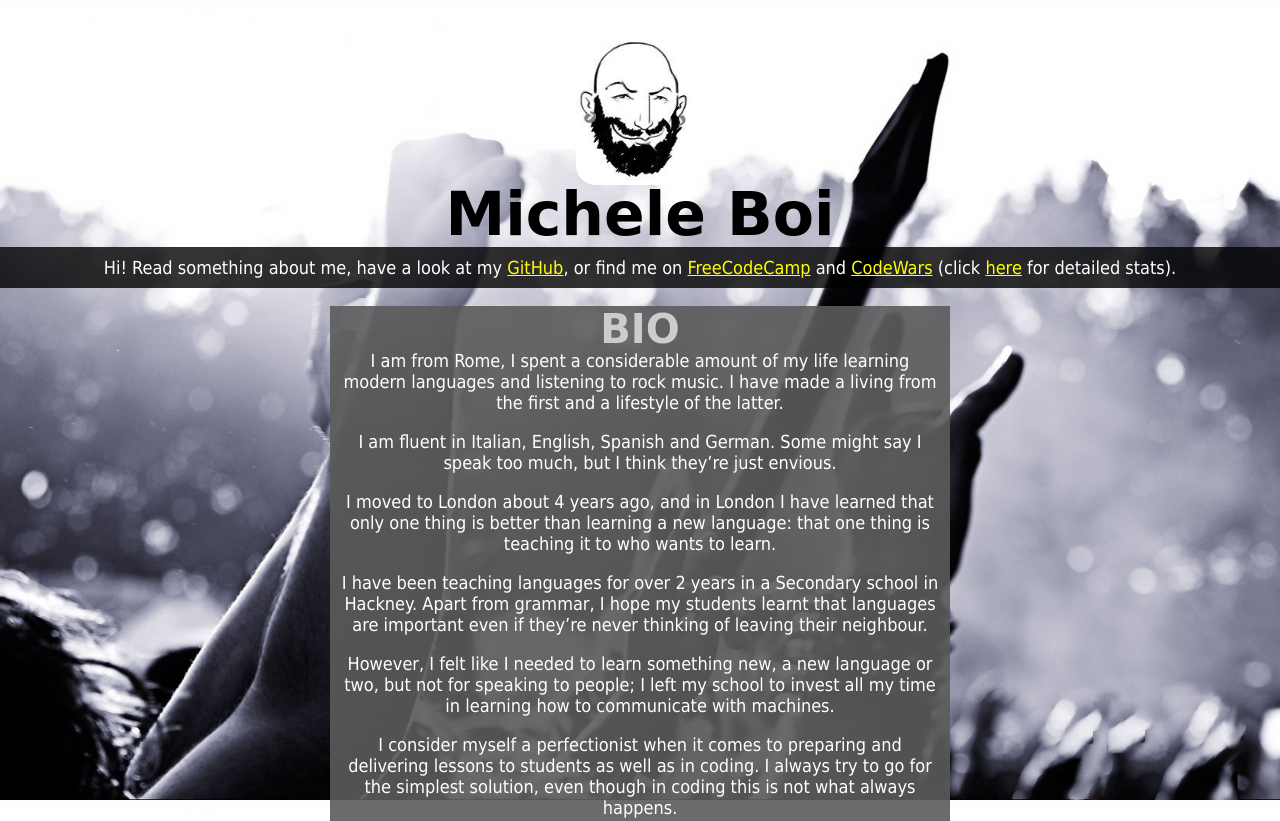
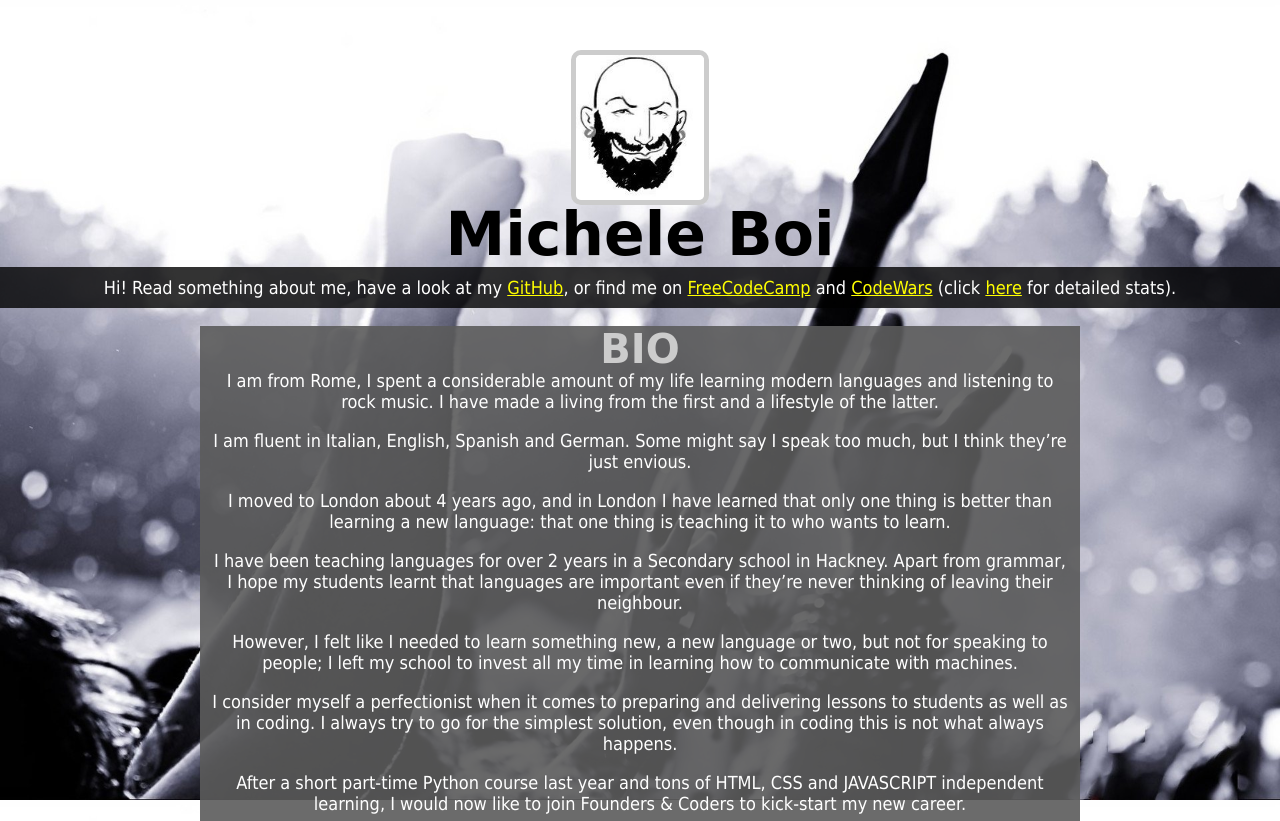
Before and after one commit to boi87/boi87.github.io, a plain HTML site: page index.html in a window 1280 px wide. Shown: the top 821 px of the page. Drawn offline with Linux system fonts and the light colour scheme; a web font is replaced by a local one.

Commit message:
Update homestyle.css

```diff
--- a/homestyle.css
+++ b/homestyle.css
@@ -25,6 +25,8 @@ body {
      }
      img{
      margin: 50px 0 0 0;
+     border-radius: 10px;
+     border: 5px solid #cccccc; /*or, border-style, border-width and border-color */
      }
      ul {
           padding: 10px;
@@ -37,16 +39,12 @@ body {
      a {
           color: yellow;
      }
-     img {
-          margin: 40px 0 0 0;
-          border-color: 10px black;
-          border-radius: 20px;
-     }
+
 #content{}
      article{
           text-align: center;
           background-color: rgba(91,91,91,0.9);
-          max-width: 600px;
+          max-width: 860px;
           padding: 10px;
           margin: 0 auto;
           color: white;
```
